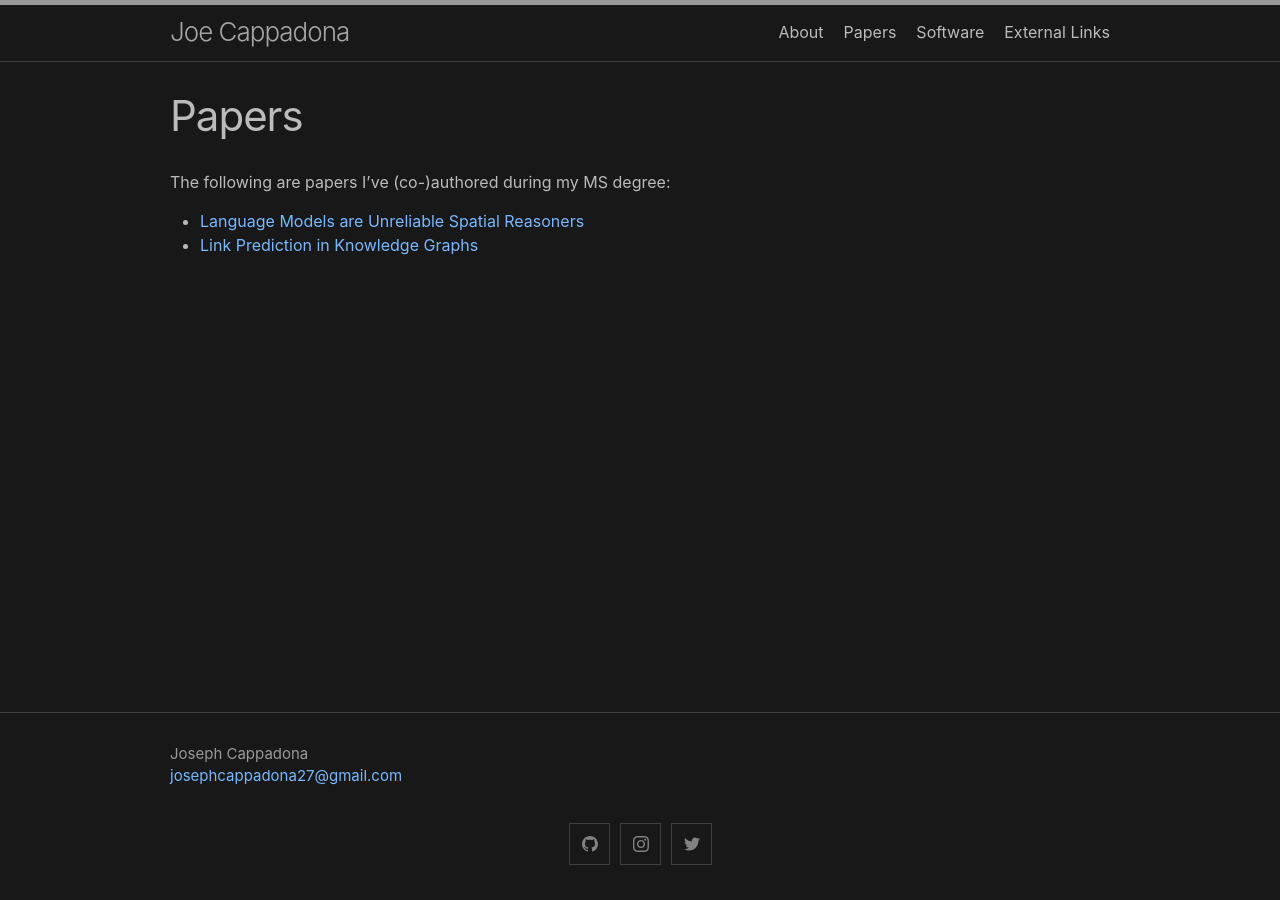
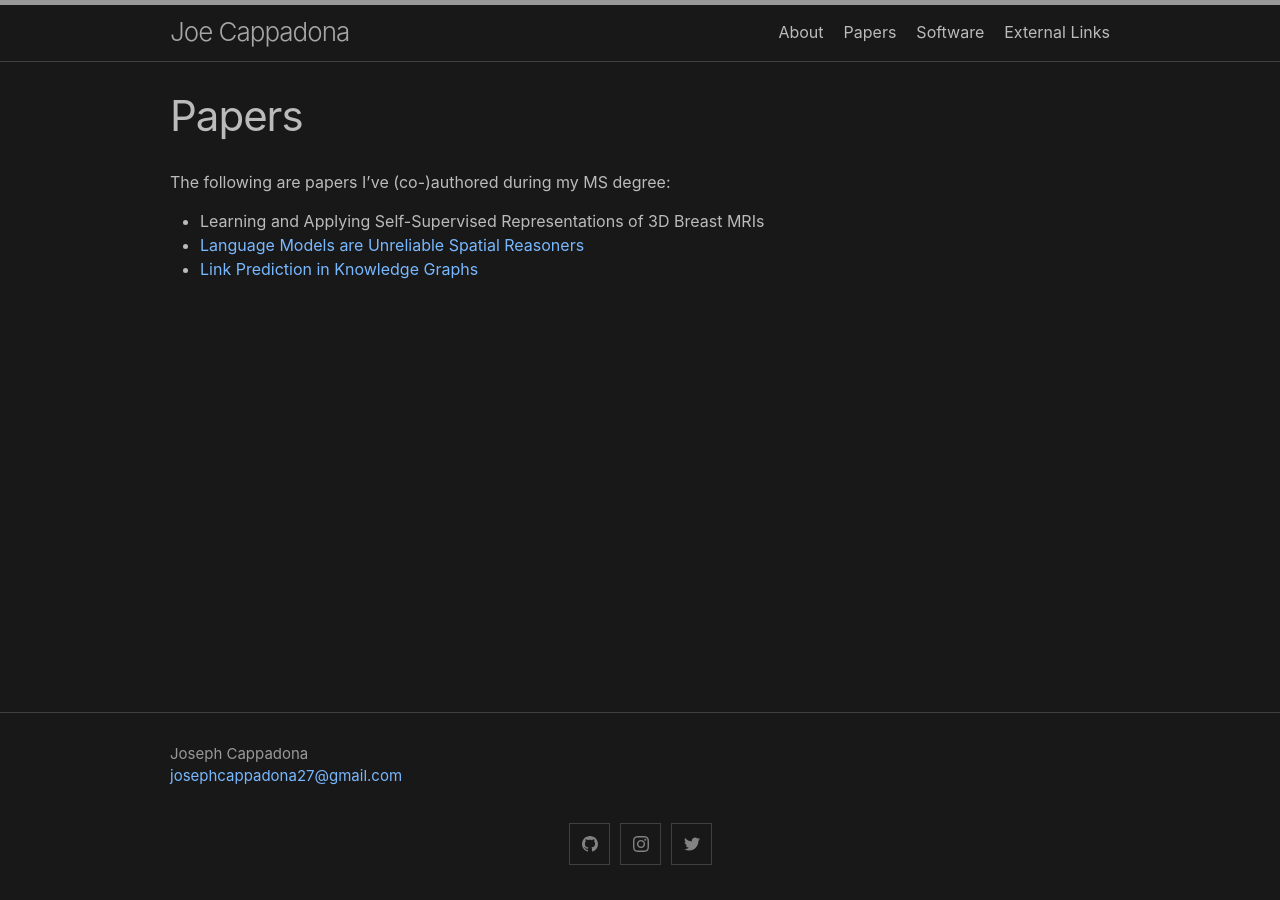
Before and after one commit to josephcappadona/josephcappadona.github.io, a Jekyll site: the page built from papers.md, in a window 1280 px wide. Built offline with Jekyll 4.4.1, drawn with Linux system fonts in a browser that asks for light colours.

Commit message:
Update papers.md

```diff
--- a/papers.md
+++ b/papers.md
@@ -7,6 +7,7 @@ permalink: /papers/
 The following are papers I've (co-)authored during my MS degree:
 
 <ul>
+  <li>Learning and Applying Self-Supervised Representations of 3D Breast MRIs</li>
   <li><a href="../assets/files/spatialQA.pdf">Language Models are Unreliable Spatial Reasoners</a></li>
   <li><a href="../assets/files/link-prediction.pdf">Link Prediction in Knowledge Graphs</a></li>
 </ul>
```
